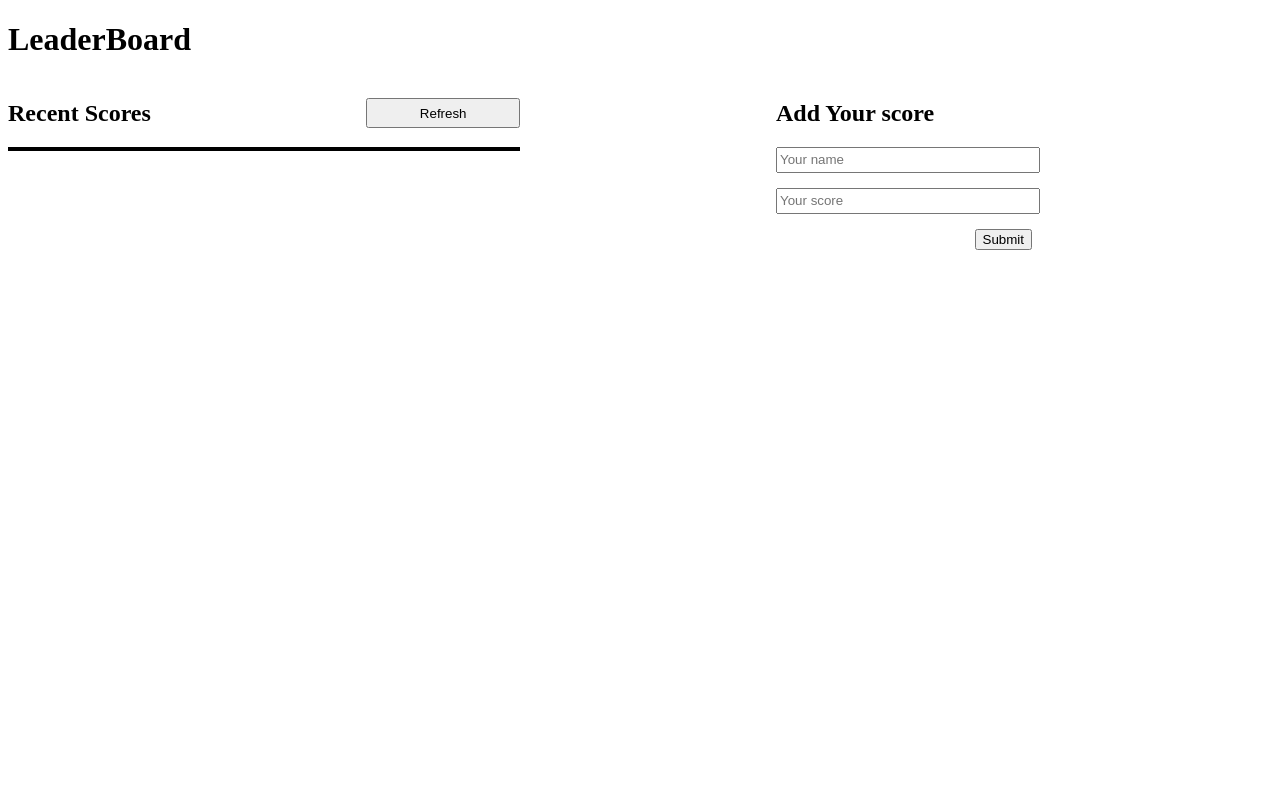
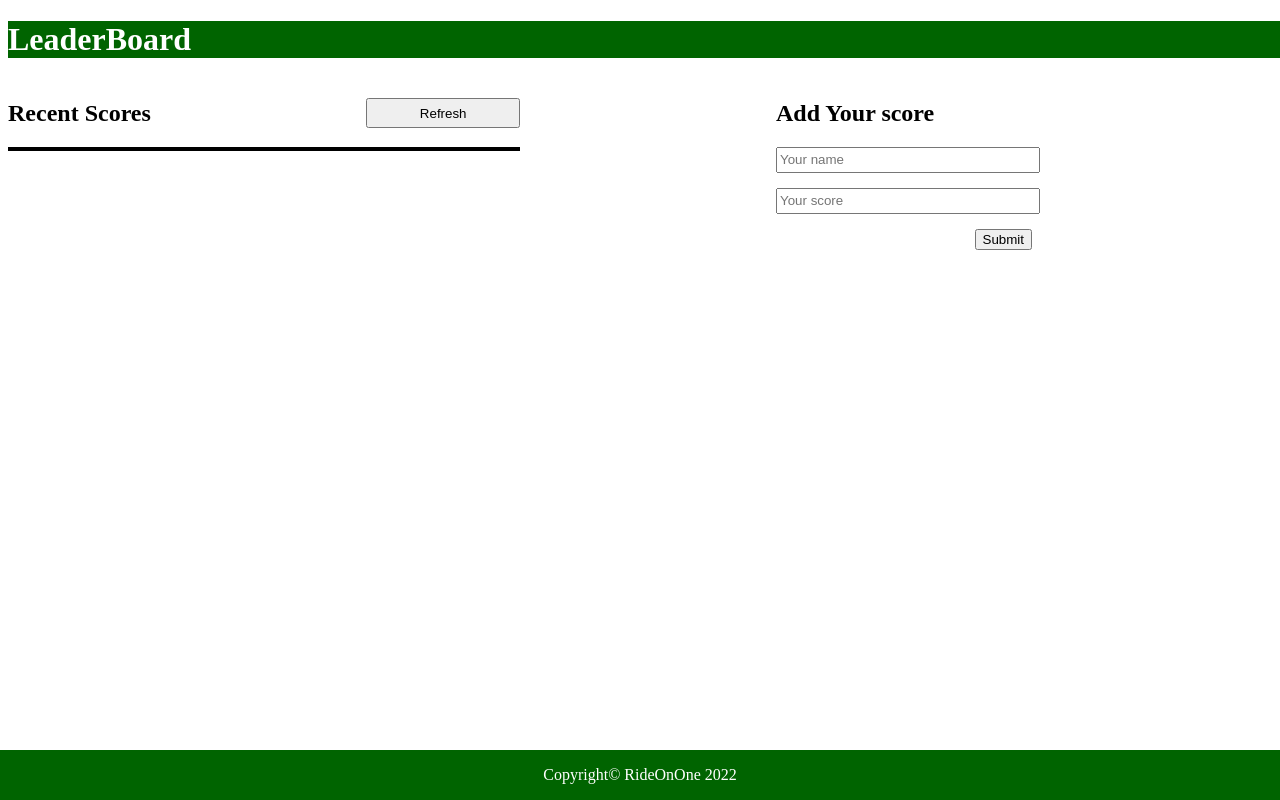
Before and after one commit to techEmprez/Leaderboard, a website built with webpack: page src/index.html in a window 1280 px wide. Built offline with nearby package versions, Linux system fonts and the light colour scheme; no server answers.

```diff
--- a/src/index.html
+++ b/src/index.html
@@ -35,6 +35,7 @@
         </div>
       </form>
     </section>
+      <footer><p>Copyright© RideOnOne 2022</p></footer>
   </main>
 </body>
 </html>
--- a/src/style.css
+++ b/src/style.css
@@ -1,5 +1,11 @@
 body {
   width: 100%;
+}
+
+.header{
+  color: #fff;
+  background-color: darkgreen;
+  padding:25px, 20px;
 }
 
 ul {
@@ -51,7 +57,7 @@
 }
 
 .score-list p {
-  border-bottom: 1px solid gray;
+  border-bottom: 1px solid black;
   padding: 5px;
   margin: 0;
 }
@@ -63,5 +69,17 @@
 
 .even {
   color: #fff;
-  background-color: gray;
+  background-color: burlywood;
 }
+
+footer {
+  position: fixed;
+  left: 0;
+  bottom: 0;
+  width: 100%;
+  height: 50px;
+  background-color: darkgreen;
+  color: white;
+  text-align: center;
+  /* padding: 20px 0; */
+}
```
Also changed, not shown: README.md.
